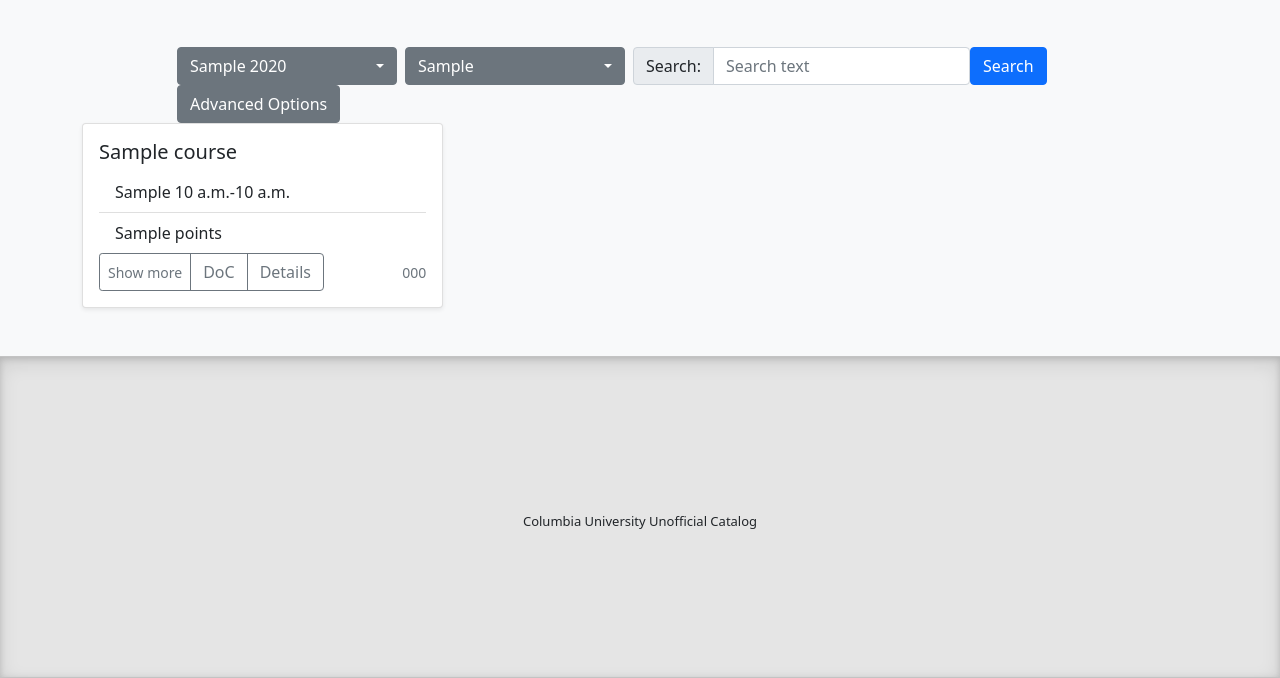
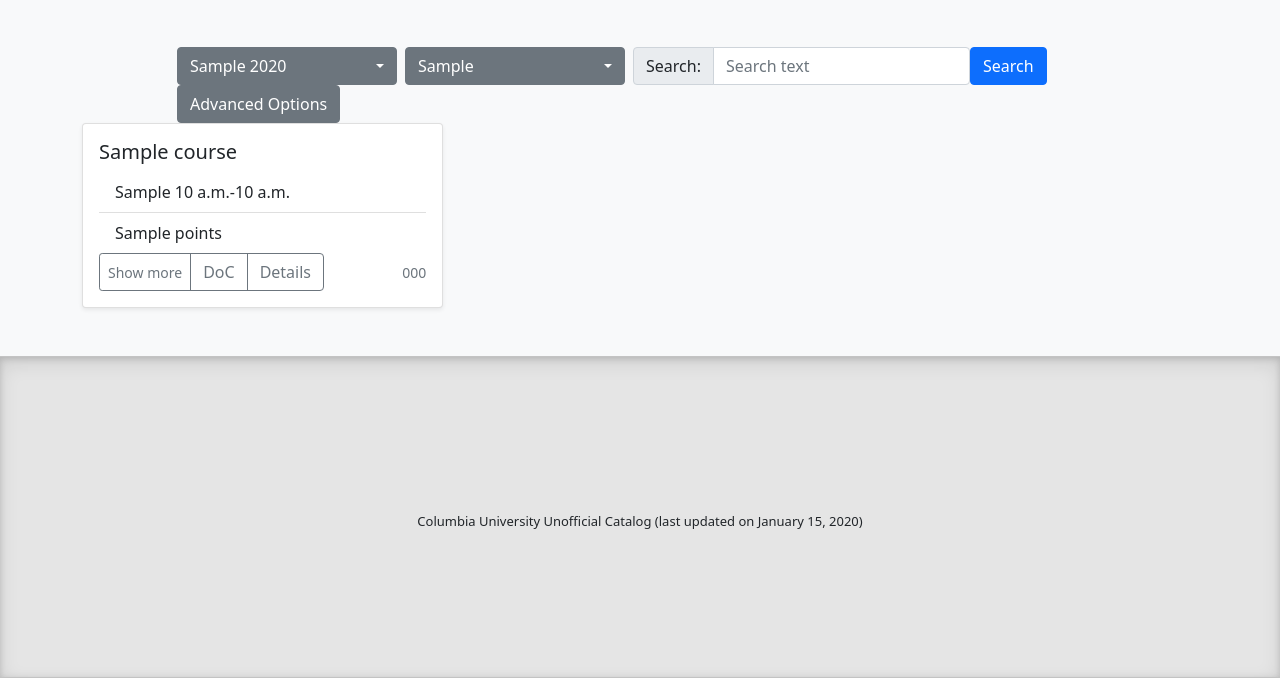
Before and after one commit to soid/peqod, a Django app: page / in a window 1280 px wide. Shown: the part 122-800 px from the top of the page. Run offline with Django 3.2, Linux system fonts and the light colour scheme; tables that the repository leaves empty hold one stand-in row (values such as "Sample post"); data that the repository does not hold is empty; some libraries are stand-ins or nearby versions.

Commit message:
added update date to every page

```diff
--- a/catalog/courses/templates/base.html
+++ b/catalog/courses/templates/base.html
@@ -41,7 +41,7 @@
 {% endblock %}
 
 <div class="footer-divider">
-    Columbia University Unofficial Catalog
+    Columbia University Unofficial Catalog (last updated on {{ last_updated | date:"F j, Y" }})
 </div>
 </div>{# wrap #}
 
--- a/catalog/courses/views.py
+++ b/catalog/courses/views.py
@@ -8,6 +8,9 @@ from django.shortcuts import render, get_object_or_404, get_list_or_404
 from courses.models import Course, Instructor, CatalogUpdate
 from courses import utils
 
+
+def _get_last_updated():
+    return Course.objects.order_by('-added_date')[0].added_date
 
 def index(request):
     q_term = request.GET.get('term', '').strip()
@@ -61,7 +64,9 @@ def index(request):
         "course_list": course_list,
         "semesters": semesters,
         "departments": departments,
-        "days": utils.DAYS
+        "days": utils.DAYS,
+        # last updated
+        'last_updated': _get_last_updated(),
     }
 
     return render(request, 'index.html', context)
@@ -70,7 +75,8 @@ def course(request, course_code: str, term: str):
     year, semester = term.split('-', 1)
     courses = get_list_or_404(Course, course_code=course_code, year=year, semester=semester)
     context = {
-        'courses': courses
+        'courses': courses,
+        'last_updated': _get_last_updated(),
     }
     return render(request, 'course.html', context)
 
@@ -87,7 +93,8 @@ def instructor_view(request, instructor_name: str):
     context = {
         'instructor': instr,
         'courses': courses,
-        'departments': departments
+        'departments': departments,
+        'last_updated': _get_last_updated(),
     }
     return render(request, 'instructor.html', context)
 
@@ -103,9 +110,13 @@ def updates(request):
 
     context = {
         'menu': 'updates',
-        'page_obj': page_obj
+        'page_obj': page_obj,
+        'last_updated': _get_last_updated(),
     }
     return render(request, 'updates.html', context)
 
 def about(request):
-    return render(request, 'about.html', {'menu': 'about'})
+    return render(request, 'about.html', {
+        'menu': 'about',
+        'last_updated': _get_last_updated(),
+    })
```
